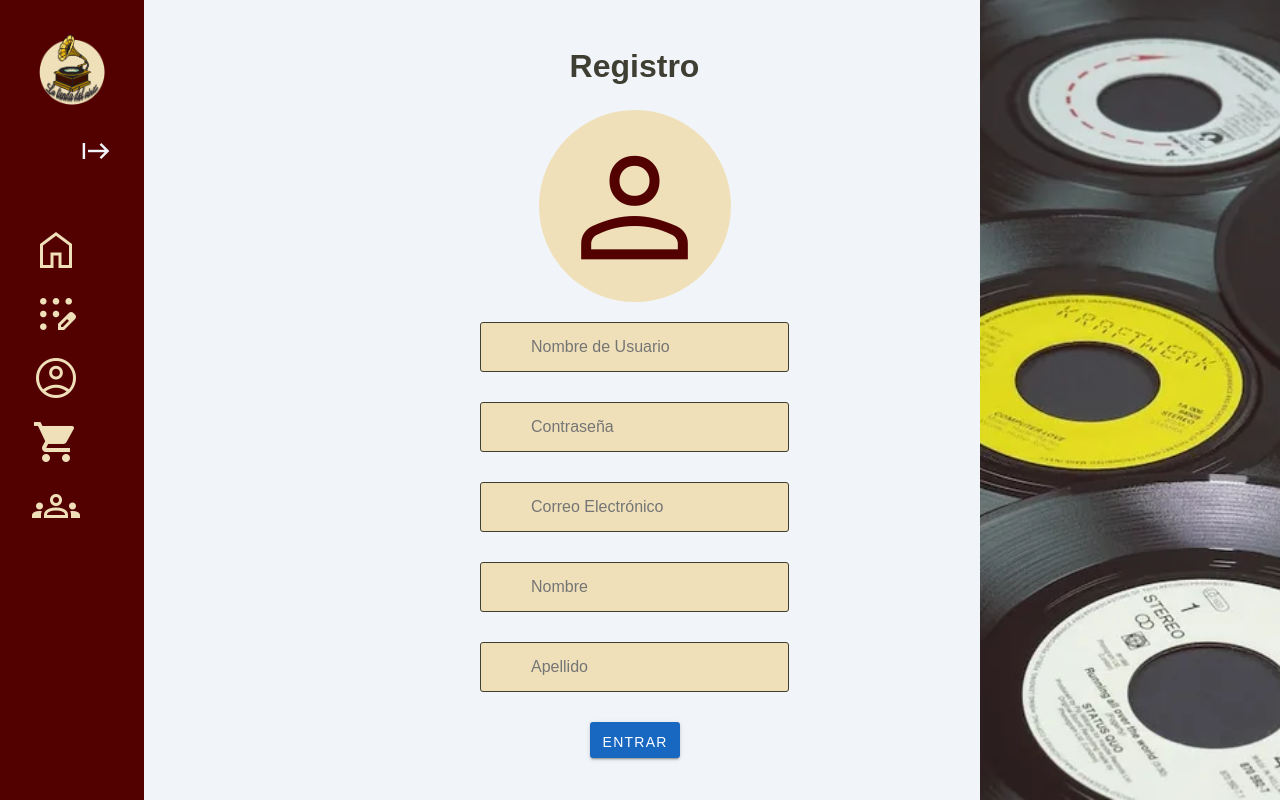
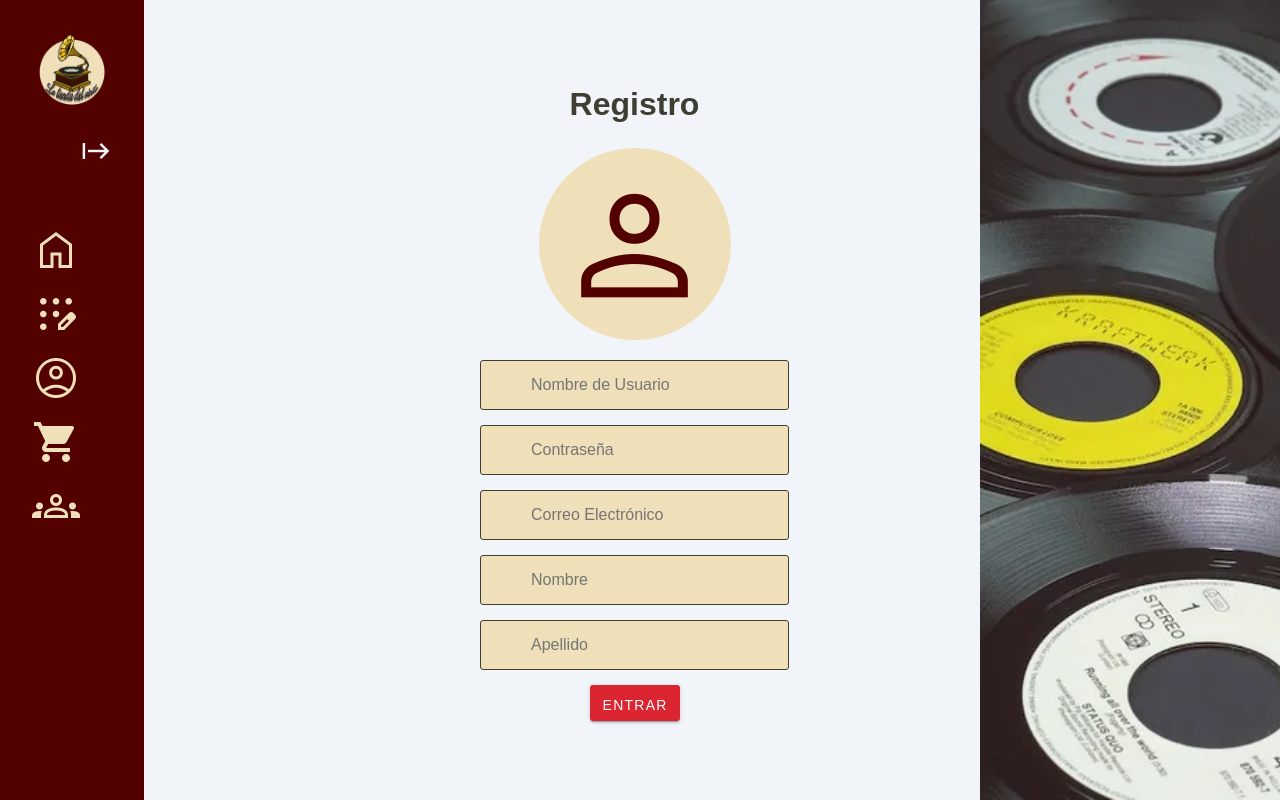
Before and after one commit to caminf/LTDV, a Vue app in the folder la-tienda-del-vinilo/: page /register in a window 1280 px wide. Built offline with nearby package versions, Linux system fonts and the light colour scheme; a web font is replaced by a local one.

Commit message:
color fix

```diff
--- a/la-tienda-del-vinilo/src/views/Register.vue
+++ b/la-tienda-del-vinilo/src/views/Register.vue
@@ -5,29 +5,29 @@
       <span class="material-symbols-outlined">person</span>
     </div>
     <form @submit.prevent="register">
-      <div class="form-group">
+      <div>
         <label for="username" style="display: none;">Nombre de Usuario</label>
         <input type="text" id="username" v-model="formData.username" placeholder="Nombre de Usuario" />
       </div>
-      <div class="form-group">
+      <div>
         <label for="password" style="display: none;">Contraseña</label>
         <input type="password" id="password" v-model="formData.password" placeholder="Contraseña" />
       </div>
-      <div class="form-group">
+      <div>
         <label for="email" style="display: none;">Correo Electrónico</label>
         <input type="email" id="email" v-model="formData.email" placeholder="Correo Electrónico" />
       </div>
-      <div class="form-group">
+      <div >
         <label for="name" style="display: none;">Nombre</label>
         <input type="text" id="name" v-model="formData.name" placeholder="Nombre" />
       </div>
-      <div class="form-group">
+      <div>
         <label for="lastname" style="display: none;">Apellido</label>
         <input type="text" id="lastname" v-model="formData.lastname" placeholder="Apellido" />
       </div>
     </form>
     <div class="page-container">
-      <v-btn color="primary" @click="register()">Entrar</v-btn>
+      <v-btn color="#DB2531" @click="register()">Entrar</v-btn>
       <div class="sidebar-image">
         <img src="../assets/viniloos2.png" alt="Imagen lateral" />
       </div>
@@ -121,9 +121,6 @@ h1 {
   align-items: center;
 }
 
-.form-group {
-  margin-bottom: 15px;
-}
 
 label {
   font-weight: bold;
```
